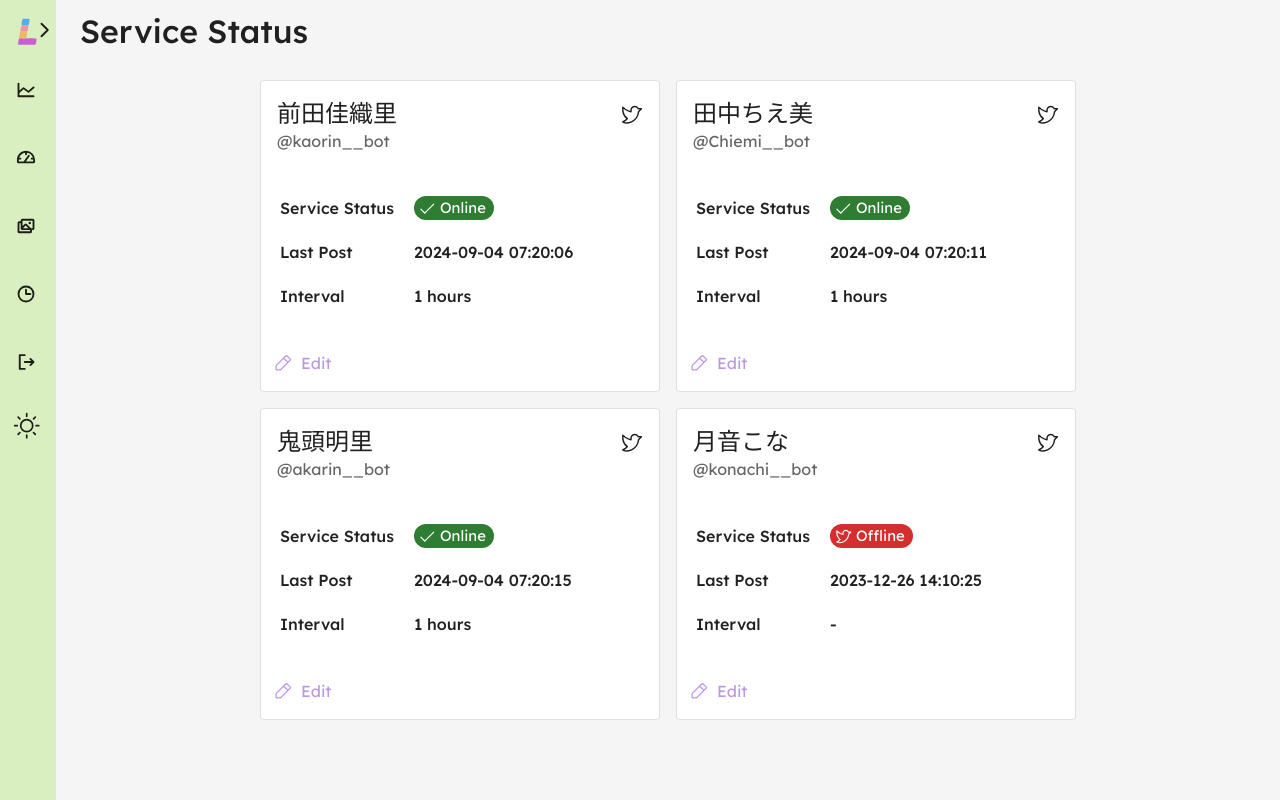
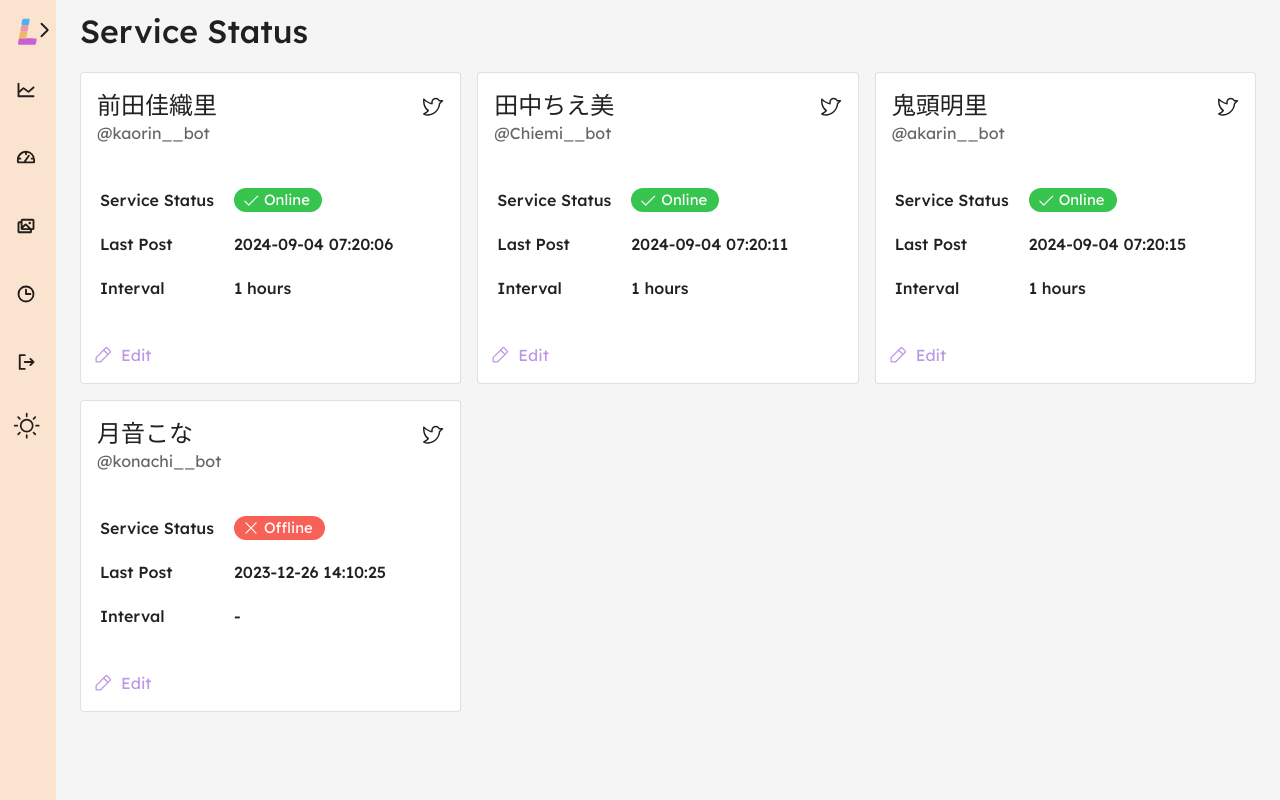
Before and after one commit to AcuPinchure/seiyuu-bot-frontend, a React (Vite) app: page /status in a window 1280 px wide. Built offline with nearby package versions, Linux system fonts and the light colour scheme.

Commit message:
add ImageDetailModal to Library

```diff
--- a/src/components/library/ImageDetailModal.tsx
+++ b/src/components/library/ImageDetailModal.tsx
@@ -1,18 +1,26 @@
 import {
+  Box,
   Button,
-  Collapse,
   Dialog,
+  DialogActions,
   DialogContent,
   DialogTitle,
+  Divider,
   OutlinedInput,
   Stack,
+  Table,
+  TableBody,
+  TableCell,
+  TableContainer,
+  TableHead,
+  TableRow,
   Typography,
   useMediaQuery,
   useTheme,
 } from "@mui/material";
 import type { ImageCardProps } from "./ImageCard";
-import { title } from "process";
 import { useState } from "react";
+import { PencilSimple } from "@phosphor-icons/react";
 
 interface ImageDetailModalProps {
   open: boolean;
@@ -34,7 +42,8 @@ const ImageDetailModal: React.FC<ImageDetailModalProps & ImageCardProps> = ({
   onClose,
 }) => {
   const theme = useTheme();
-  const isMobile = useMediaQuery(theme.breakpoints.down("sm"));
+  const isMobile = useMediaQuery("(max-width: 500px)");
+  const isTablet = useMediaQuery(theme.breakpoints.down("md"));
 
   const [edit, setEdit] = useState(false);
   const [editWeight, setEditWeight] = useState(weight);
@@ -93,15 +102,28 @@ const ImageDetailModal: React.FC<ImageDetailModalProps & ImageCardProps> = ({
     >
       <DialogTitle>{fileName}</DialogTitle>
       <DialogContent>
-        <Stack direction={isMobile ? "column" : "row"}>
+        <Stack direction={"column"} spacing={2}>
+          <Stack direction={isTablet ? "column" : "row"}>
+            <Box flex={1}>
               <img src={`/file/${fileID}`} alt={fileName} />
-          <Stack direction={"column"}>
+            </Box>
+            <Stack direction={"column"} spacing={2}>
               <table>
-              <thead>
-                {tableContent.map((row) => (
+                <tbody>
+                  {tableContent.map((row) =>
+                    isMobile ? (
                       <tr>
                         <td>
-                      <Typography variant="body1" fontWeight={500}>
+                          <Typography variant="body1" fontWeight={500} mt={1}>
+                            {row.title}
+                          </Typography>
+                          <Typography variant="body1">{row.value}</Typography>
+                        </td>
+                      </tr>
+                    ) : (
+                      <tr>
+                        <td style={{ width: "8rem" }}>
+                          <Typography variant="body1" fontWeight={500} my={0.5}>
                             {row.title}
                           </Typography>
                         </td>
@@ -109,16 +131,16 @@ const ImageDetailModal: React.FC<ImageDetailModalProps & ImageCardProps> = ({
                           <Typography variant="body1">{row.value}</Typography>
                         </td>
                       </tr>
-                ))}
-              </thead>
+                    )
+                  )}
+                </tbody>
               </table>
-            <Stack direction={"row"} spacing={1} alignItems={"center"}>
+              <Divider flexItem />
+              <Stack direction={"column"}>
+                <Stack direction={"row"} spacing={2} alignItems={"center"}>
                   <Typography variant="body1" fontWeight={500}>
                     Weight
                   </Typography>
-              <Typography variant="body1">{weight}</Typography>
-              <Collapse in={edit} orientation="horizontal" timeout={200}>
-                <Stack direction={"column"} alignItems={"flex-start"}>
                   <OutlinedInput
                     value={editWeight.toString()}
                     onChange={(e) => setEditWeight(parseInt(e.target.value))}
@@ -126,15 +148,14 @@ const ImageDetailModal: React.FC<ImageDetailModalProps & ImageCardProps> = ({
                     inputProps={{ min: 0, max: 100 }}
                     size="small"
                     sx={{ width: "6rem" }}
+                    disabled={!edit}
                   />
+                </Stack>
                 <Typography variant="body2" sx={{ opacity: 0.6 }}>
                   Chance of picked:{" "}
                   {((editWeight / totalWeight) * 100).toFixed(4)}%
                 </Typography>
               </Stack>
-              </Collapse>
-            </Stack>
-
               {edit ? (
                 <Stack direction={"row"} spacing={1} alignItems={"center"}>
                   <Button
@@ -154,13 +175,61 @@ const ImageDetailModal: React.FC<ImageDetailModalProps & ImageCardProps> = ({
                   </Button>
                 </Stack>
               ) : (
-              <Button variant="contained" color="primary" onClick={handleEdit}>
+                <Stack direction={"row"} spacing={1} alignItems={"center"}>
+                  <Button startIcon={<PencilSimple />} onClick={handleEdit}>
                     Edit
                   </Button>
+                </Stack>
               )}
             </Stack>
           </Stack>
+          {tweets.length > 0 && (
+            <>
+              <Divider flexItem>
+                <Typography variant="h6">Related Tweets</Typography>
+              </Divider>
+              <TableContainer>
+                <Table>
+                  <TableHead>
+                    <TableRow>
+                      <TableCell>Twitter ID</TableCell>
+                      <TableCell>Likes</TableCell>
+                      <TableCell>Retweets</TableCell>
+                      <TableCell>Followers</TableCell>
+                    </TableRow>
+                  </TableHead>
+                  <TableBody>
+                    {tweets.map((tweet) => (
+                      <TableRow key={tweet.tweetID}>
+                        <TableCell>
+                          <Typography
+                            variant="body1"
+                            component={"a"}
+                            href={`https://x.com/_/status/${tweet.tweetID}`}
+                            target="_blank"
+                            sx={{ textDecoration: "none" }}
+                          >
+                            {tweet.tweetID}
+                          </Typography>
+                          <Typography variant="body2" sx={{ opacity: 0.6 }}>
+                            {tweet.tweetTime}
+                          </Typography>
+                        </TableCell>
+                        <TableCell>{tweet.likes}</TableCell>
+                        <TableCell>{tweet.retweets}</TableCell>
+                        <TableCell>{tweet.followers}</TableCell>
+                      </TableRow>
+                    ))}
+                  </TableBody>
+                </Table>
+              </TableContainer>
+            </>
+          )}
+        </Stack>
       </DialogContent>
+      <DialogActions>
+        <Button onClick={onClose}>Close</Button>
+      </DialogActions>
     </Dialog>
   );
 };
--- a/src/components/status/StatusCard.tsx
+++ b/src/components/status/StatusCard.tsx
@@ -12,7 +12,7 @@ import {
   Switch,
   Typography,
 } from "@mui/material";
-import { Check, PencilSimple, TwitterLogo } from "@phosphor-icons/react";
+import { Check, PencilSimple, TwitterLogo, X } from "@phosphor-icons/react";
 import { useState } from "react";
 
 interface StatusCardProps {
@@ -60,8 +60,9 @@ const StatusCard: React.FC<StatusCardProps> = ({
           <Chip
             label={isActive ? "Online" : "Offline"}
             color={isActive ? "success" : "error"}
-            icon={isActive ? <Check /> : <TwitterLogo />}
+            icon={isActive ? <Check /> : <X />}
             size="small"
+            sx={{ px: 0.5 }}
           />
           <Collapse in={edit} orientation="horizontal" timeout={200}>
             <Switch
@@ -107,7 +108,7 @@ const StatusCard: React.FC<StatusCardProps> = ({
   ];
 
   return (
-    <Card variant="outlined" sx={{ width: 400, m: 1 }}>
+    <Card variant="outlined">
       <CardActionArea
         href={`https://twitter.com/${screenName}`}
         target="_blank"
--- a/src/pages/Library.tsx
+++ b/src/pages/Library.tsx
@@ -1,16 +1,21 @@
 import ImageCard from "@/components/library/ImageCard";
 import { IMAGES } from "@/uitls/contants";
-import { Stack } from "@mui/material";
+import { Grid2 as Grid } from "@mui/material";
 
 const Library: React.FC = () => {
   return (
-    <Stack
-      direction={"row"}
-      spacing={0}
-      flexWrap={"wrap"}
-      justifyContent={"center"}
+    <Grid
+      container
+      spacing={2}
+      columns={{
+        xs: 1,
+        md: 2,
+        lg: 3,
+        xl: 4,
+      }}
     >
       {IMAGES.map((imageData) => (
+        <Grid key={imageData.fileID} size={1}>
           <ImageCard
             key={imageData.fileID}
             fileID={imageData.fileID}
@@ -24,8 +29,9 @@ const Library: React.FC = () => {
             totalWeight={imageData.totalWeight}
             tweets={imageData.tweets}
           />
+        </Grid>
       ))}
-    </Stack>
+    </Grid>
   );
 };
 
--- a/src/pages/Stats.tsx
+++ b/src/pages/Stats.tsx
@@ -13,7 +13,7 @@ import {
   RETWEET_STATS,
 } from "@/uitls/contants";
 
-import { Stack, useMediaQuery, useTheme } from "@mui/material";
+import { Stack, Typography, useMediaQuery, useTheme } from "@mui/material";
 import { Heart, Repeat, TwitterLogo } from "@phosphor-icons/react";
 
 const Stats: React.FC = () => {
@@ -86,7 +86,10 @@ const Stats: React.FC = () => {
 
   return (
     <>
-      <FilterOptions />
+      <Stack direction={"row"} flexWrap={"wrap"} gap={2}>
+        <Typography variant="h5">{"前田佳織里 @kaorin__bot"}</Typography>
+        <FilterOptions />
+      </Stack>
       <Stack
         direction={isTablet ? "column" : "row"}
         spacing={2}
--- a/src/pages/Status.tsx
+++ b/src/pages/Status.tsx
@@ -1,20 +1,24 @@
 import StatusCard from "@/components/status/StatusCard";
 import { SERVICES } from "@/uitls/contants";
-import { Stack } from "@mui/material";
+import { Grid2 as Grid } from "@mui/material";
 
 const Status: React.FC = () => {
   const allowEdit = true;
 
   return (
-    <Stack
-      direction={"row"}
-      spacing={0}
-      flexWrap={"wrap"}
-      justifyContent={"center"}
+    <Grid
+      container
+      spacing={2}
+      columns={{
+        xs: 1,
+        sm: 2,
+        lg: 3,
+        xl: 4,
+      }}
     >
       {SERVICES.map((service) => (
+        <Grid key={service.screen_name} size={1}>
           <StatusCard
-          key={service.screen_name}
             name={service.name}
             screenName={service.screen_name}
             isActive={service.is_active}
@@ -22,8 +26,9 @@ const Status: React.FC = () => {
             interval={service.interval}
             allowEdit={allowEdit}
           />
+        </Grid>
       ))}
-    </Stack>
+    </Grid>
   );
 };
 
--- a/src/styles/theme.ts
+++ b/src/styles/theme.ts
@@ -17,24 +17,40 @@ const theme = createTheme({
           contrastText: "#fff",
         },
         secondary: {
-          main: "#daefc0",
+          main: "#fae3cf",
         },
         background: {
           default: "#f5f5f5",
+        },
+        success: {
+          main: "#37c44f",
+          contrastText: "#fff",
+        },
+        error: {
+          main: "#f76157",
+          contrastText: "#fff",
         },
       },
     },
     dark: {
       palette: {
         primary: {
-          main: "#66a64e",
-          contrastText: "#fff",
+          main: "#f5b47f",
+          contrastText: "#000",
         },
         secondary: {
-          main: "#230b4a",
+          main: "#34116b",
         },
         background: {
           default: "#020202",
+        },
+        success: {
+          main: "#37c44f",
+          contrastText: "#fff",
+        },
+        error: {
+          main: "#f76157",
+          contrastText: "#fff",
         },
       },
     },
@@ -118,16 +134,16 @@ const theme = createTheme({
           padding: 2,
           "& .MuiSwitch-switchBase": {
             padding: 4,
-            color: "#9D9CA5",
+            color: theme.palette.secondary.contrastText,
             margin: 1,
             transitionDuration: "300ms",
             "&.Mui-checked": {
               transform: "translateX(19px)",
-              color: theme.palette.success.dark,
+              color: theme.palette.secondary.contrastText,
               "& + .MuiSwitch-track": {
                 backgroundColor: theme.palette.success.light,
                 opacity: 1,
-                border: "1px solid #13566D",
+                border: `1px solid ${theme.palette.secondary.contrastText}`,
               },
               "&.Mui-disabled + .MuiSwitch-track": {
                 opacity: 0.5,
@@ -135,7 +151,7 @@ const theme = createTheme({
             },
             "&.Mui-focusVisible .MuiSwitch-thumb": {
               color: "#33cf4d",
-              border: "6px solid #f2f2f3",
+              border: `1px solid ${theme.palette.secondary.contrastText}`,
             },
             "&.Mui-disabled .MuiSwitch-thumb": {
               opacity: 0.4,
@@ -155,7 +171,7 @@ const theme = createTheme({
             backgroundColor: theme.palette.background.default,
             opacity: 1,
             transition: `background-color 500ms`,
-            border: "1px solid #D2D1D6",
+            border: `1px solid ${theme.palette.secondary.contrastText}`,
           },
         }),
       },
```
Also changed, not shown: src/components/library/ImageCard.tsx (+8 -6 lines), src/components/stats/statsDetailModal/LikeDetail.tsx (+43 -17 lines), src/api/endPoints/auth.ts (added), src/api/index.ts (added), 1 other file (tests, documents, lock files or other folders). Lines whose indentation alone changed are shown as unchanged.
